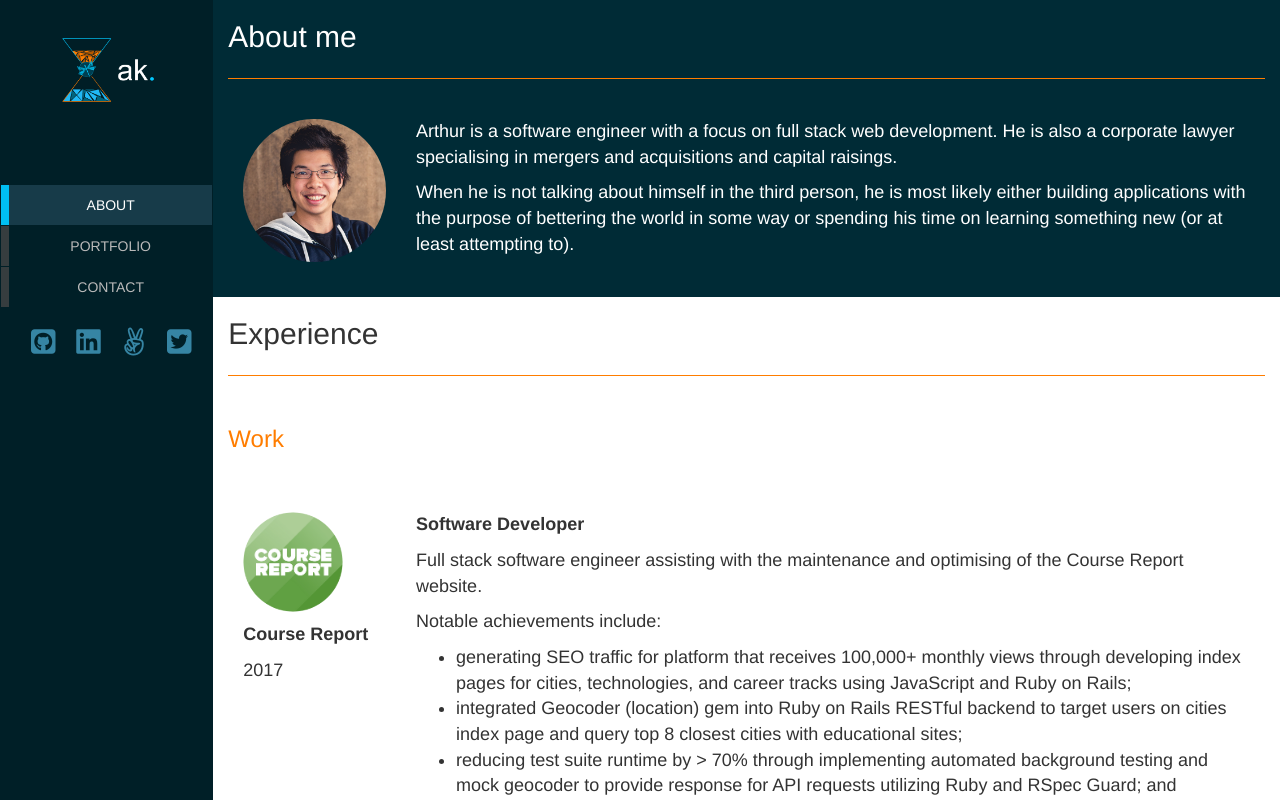
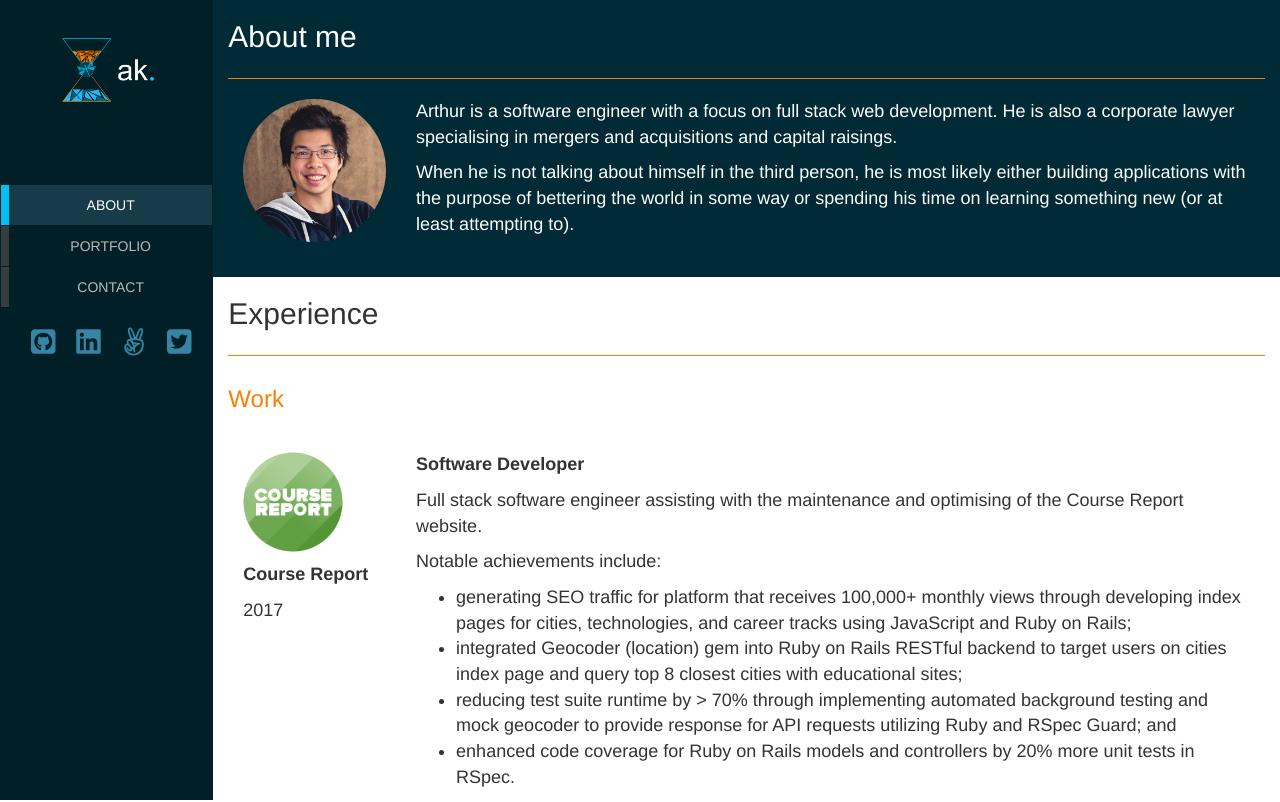
Before and after one commit to artukam/artukam-react, a React (Create React App) app: page / in a window 1280 px wide. Shown: the top 802 px of the page. Built offline with nearby package versions, Linux system fonts and the light colour scheme.

Commit message:
Fixed up CSS bottom padding

```diff
--- a/src/ContactContent.css
+++ b/src/ContactContent.css
@@ -1,7 +1,6 @@
 .outer-container {
 	padding-left: 0px;
 	padding-right: 0px;
-	padding-bottom: 20px;
 	font-size: 18px;
 }
 
--- a/src/PortfolioContent.css
+++ b/src/PortfolioContent.css
@@ -1,7 +1,6 @@
 .outer-container {
 	padding-left: 0px;
 	padding-right: 0px;
-	padding-bottom: 10px;
 }
 
 .outer-container h2 {
```
